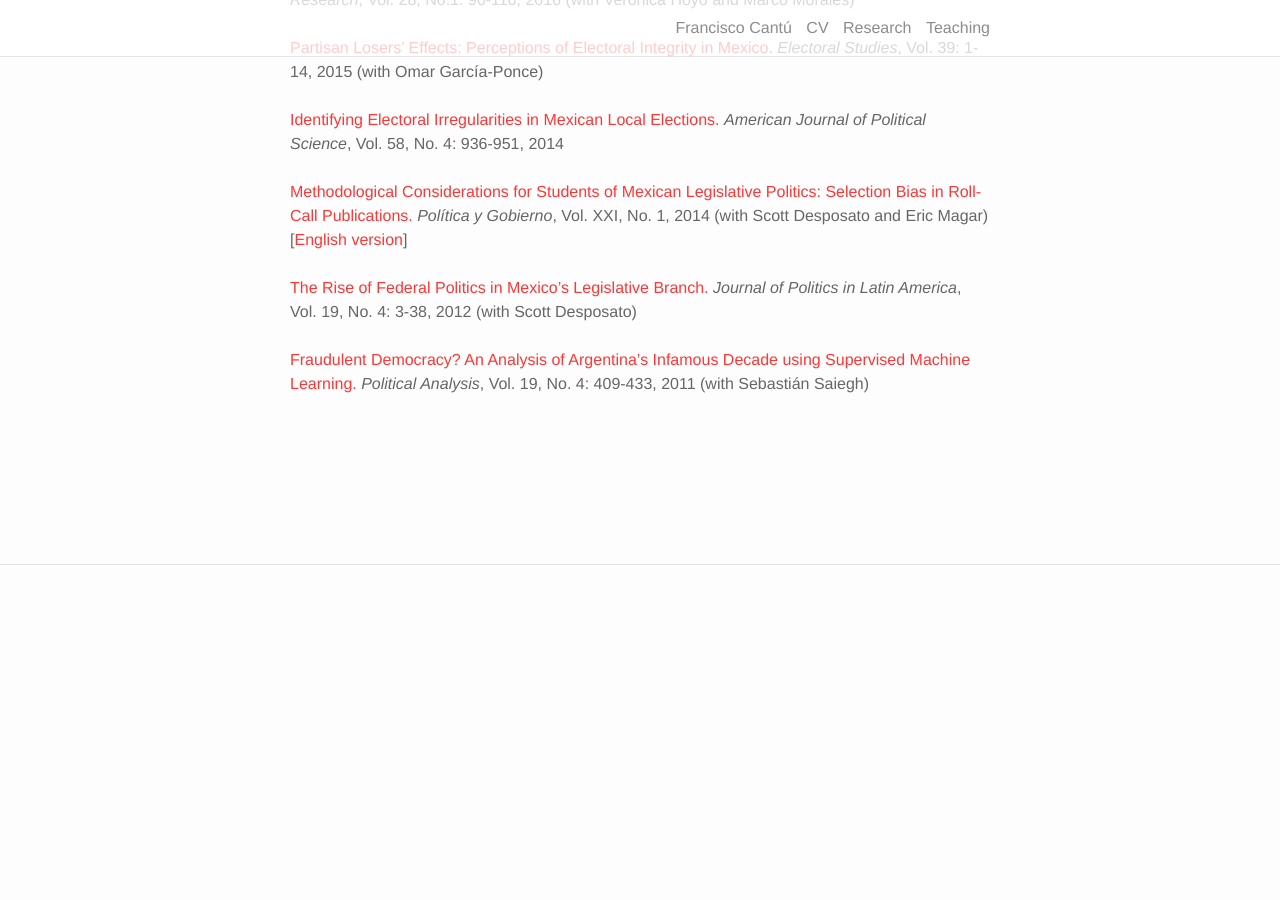
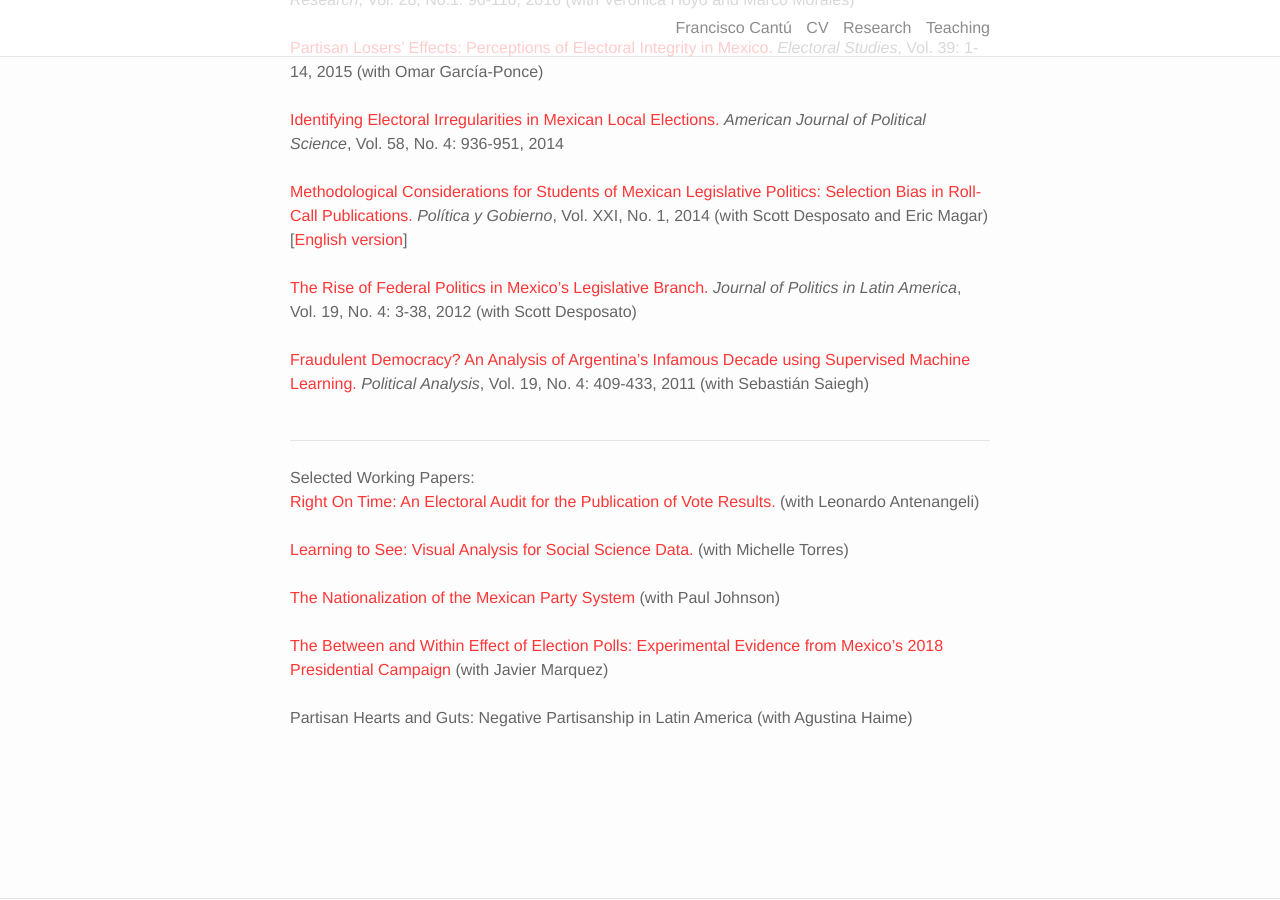
Before and after one commit to franciscocantu/franciscocantu.github.io, a Jekyll site: the page built from research.md, in a window 1280 px wide and 900 px high, scrolled down 890 px. Built offline with Jekyll 4.4.1, drawn with Linux system fonts in a browser that asks for light colours; nearby versions of some CDN libraries; before the commit the page ends 1456 px from its top, so only the background shows below that.

Commit message:
Update research.md

```diff
--- a/research.md
+++ b/research.md
@@ -80,3 +80,17 @@ Democracy? An Analysis of Argentina's Infamous Decade using Supervised Machine
 Learning.</a> <i>Political Analysis</i>, Vol. 19, No. 4: 409-433, 2011 (with
 Sebastián Saiegh) <br>
 <br>
+<hr>
+<br>
+Selected Working Papers:
+<br>
+<a href="/Syllabi/SyllabusIntroCPfall2019.pdf">Right On Time: An Electoral Audit for the Publication of Vote Results.</a>  (with Leonardo Antenangeli)<br>
+<br>
+<a href="/Syllabi/UGelectionsFall2019.pdf">Learning to See: Visual Analysis for Social Science Data.</a>  (with Michelle Torres)<br>
+<br>
+<a href="/Syllabi/MexPolSpring2018.pdf">The Nationalization of the Mexican Party System</a> (with Paul Johnson)<br>
+<br>
+<a href="/Syllabi/SyllabusLApolitics2014Modified.pdf">The Between and Within Effect of Election Polls: Experimental Evidence from Mexico's 2018 Presidential Campaign</a> (with Javier Marquez)<br>
+<br>
+Partisan Hearts and Guts: Negative Partisanship in Latin America (with Agustina Haime)<br>
+<br>
```
